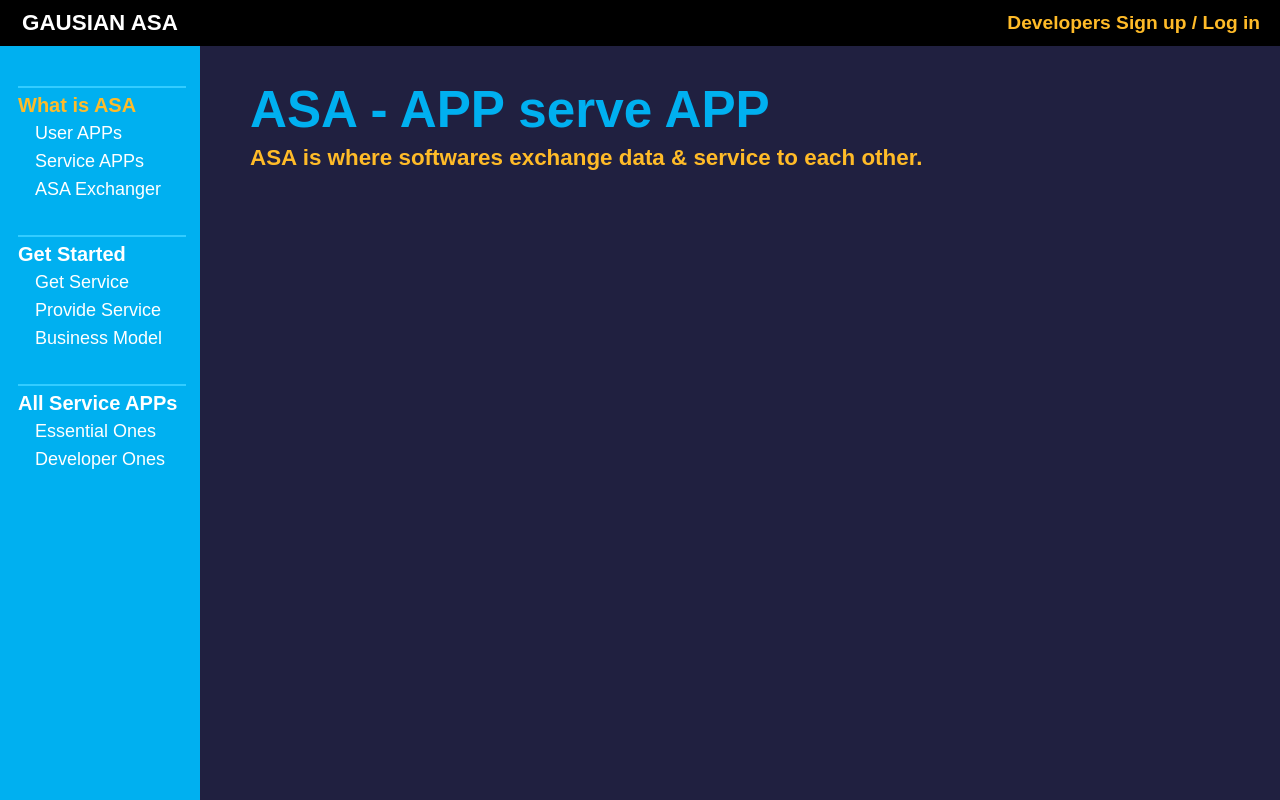
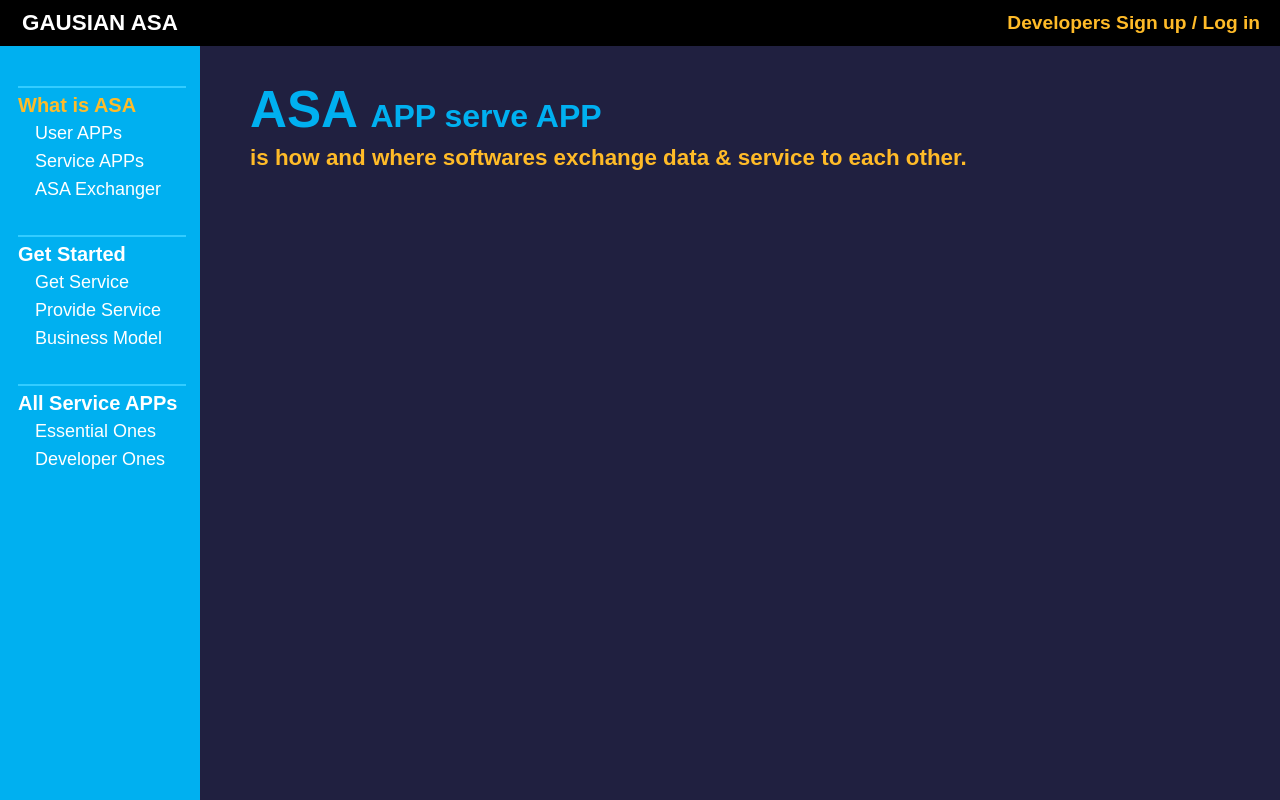
Before and after one commit to TianjiaSun/ASA_website, a plain HTML site: page what.html in a window 1280 px wide. Drawn offline with Linux system fonts and the light colour scheme.

```diff
--- a/what.html
+++ b/what.html
@@ -43,8 +43,8 @@
 <!--<div class="gausian_logo"><img src="img/GAUSIAN_logo.png" width="200px" alt="GAUSIAN logo"/></div>-->
 
 <div class="body_container">
-<h1 class="fadeIn fadeIn-50ms">ASA - APP serve APP</h1>
-<h2 class="fadeIn fadeIn-50ms fadeIn-Delay-20ms"><span style="color: #FFBB28;">ASA is where softwares exchange data & service to each other.</span></h2>
+<h1 class="fadeIn fadeIn-50ms">ASA <span style="font-size: 24pt;">APP serve APP</span></h1>
+<h2 class="fadeIn fadeIn-50ms fadeIn-Delay-20ms"><span style="color: #FFBB28;">is how and where softwares exchange data & service to each other.</span></h2>
 </div>
 
 </body>
```
Also changed, not shown: 3rd_party_services.html (+1 -1 lines).
